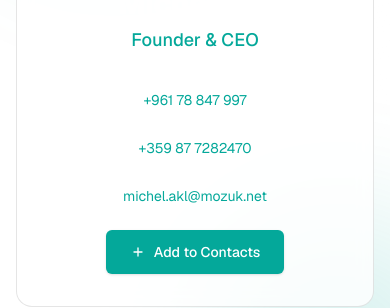
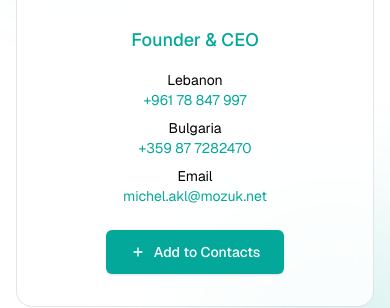
Before and after one commit to Drakhtar359/mozuk-site, a Next.js app in the folder apps/web/: page /business-card in a window 390 px wide. Shown: the part 404-712 px from the top of the page. Built offline with nearby package versions, Linux system fonts and the light colour scheme.

Commit message:
Fix mobile: black text in light mode and change contact name to Michel Akl

```diff
--- a/apps/web/src/app/business-card/page.tsx
+++ b/apps/web/src/app/business-card/page.tsx
@@ -25,7 +25,7 @@ END:VCARD`;
     const url = URL.createObjectURL(blob);
     const link = document.createElement('a');
     link.href = url;
-    link.download = 'Michel Akl - MOZUK.vcf';
+    link.download = 'Michel Akl.vcf';
     document.body.appendChild(link);
     link.click();
     document.body.removeChild(link);
@@ -51,23 +51,23 @@ END:VCARD`;
             {/* Text on the right */}
             <div className="flex-1 text-center md:text-left max-w-[192px]">
               <h1 className="text-3xl md:text-4xl font-bold mb-1">
-                <span className="text-white">{contactInfo.name}</span>
+                <span className="text-white dark:text-white">{contactInfo.name}</span>
               </h1>
               <p className="text-lg text-[var(--brand)] mb-4 font-medium">
                 {contactInfo.title}
               </p>
 
-              <div className="space-y-2 text-sm text-white/80">
+              <div className="space-y-2 text-sm">
                 <div>
-                  <p className="text-white">Lebanon</p>
+                  <p className="text-black dark:text-white">Lebanon</p>
                   <p className="text-[var(--brand)]">{contactInfo.lebanon}</p>
                 </div>
                 <div>
-                  <p className="text-white">Bulgaria</p>
+                  <p className="text-black dark:text-white">Bulgaria</p>
                   <p className="text-[var(--brand)]">{contactInfo.bulgaria}</p>
                 </div>
                 <div>
-                  <p className="text-white">Email</p>
+                  <p className="text-black dark:text-white">Email</p>
                   <p className="text-[var(--brand)]">{contactInfo.email}</p>
                 </div>
               </div>
```
